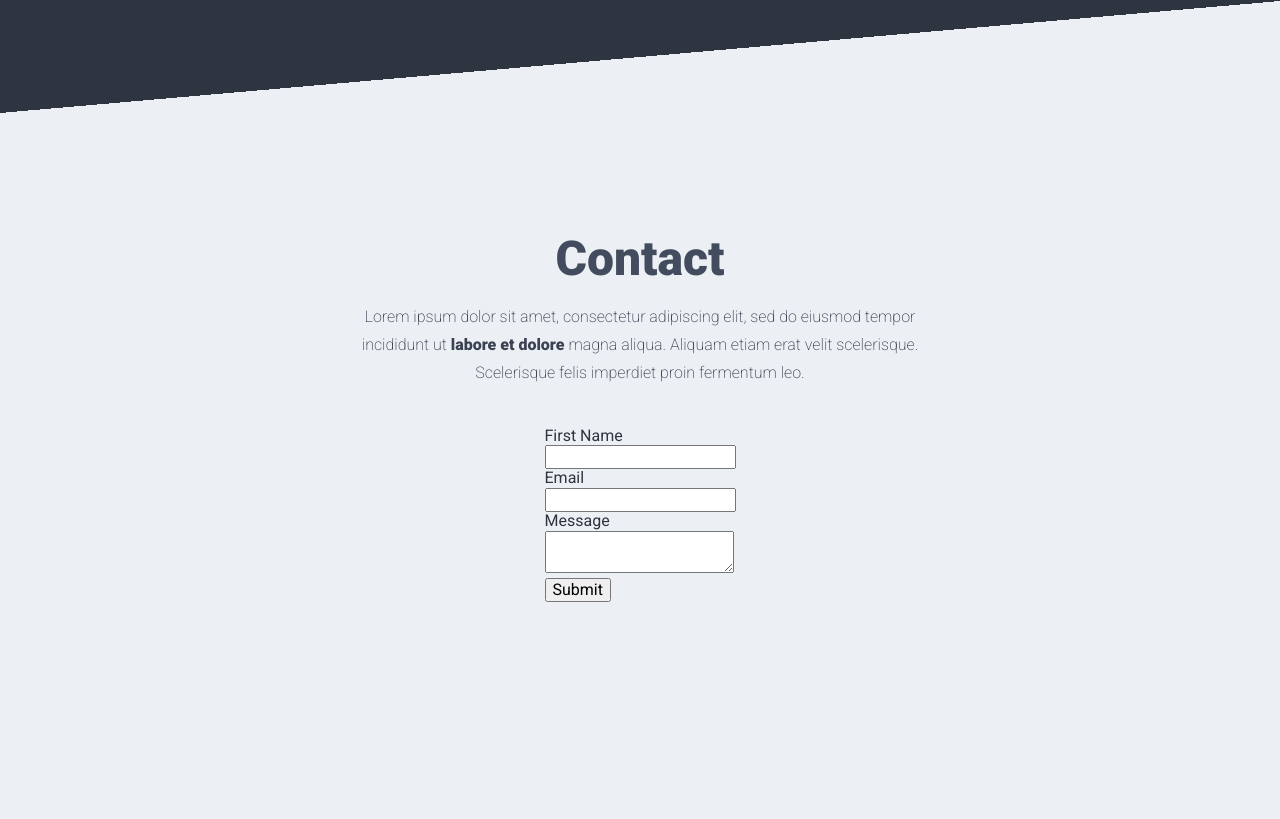
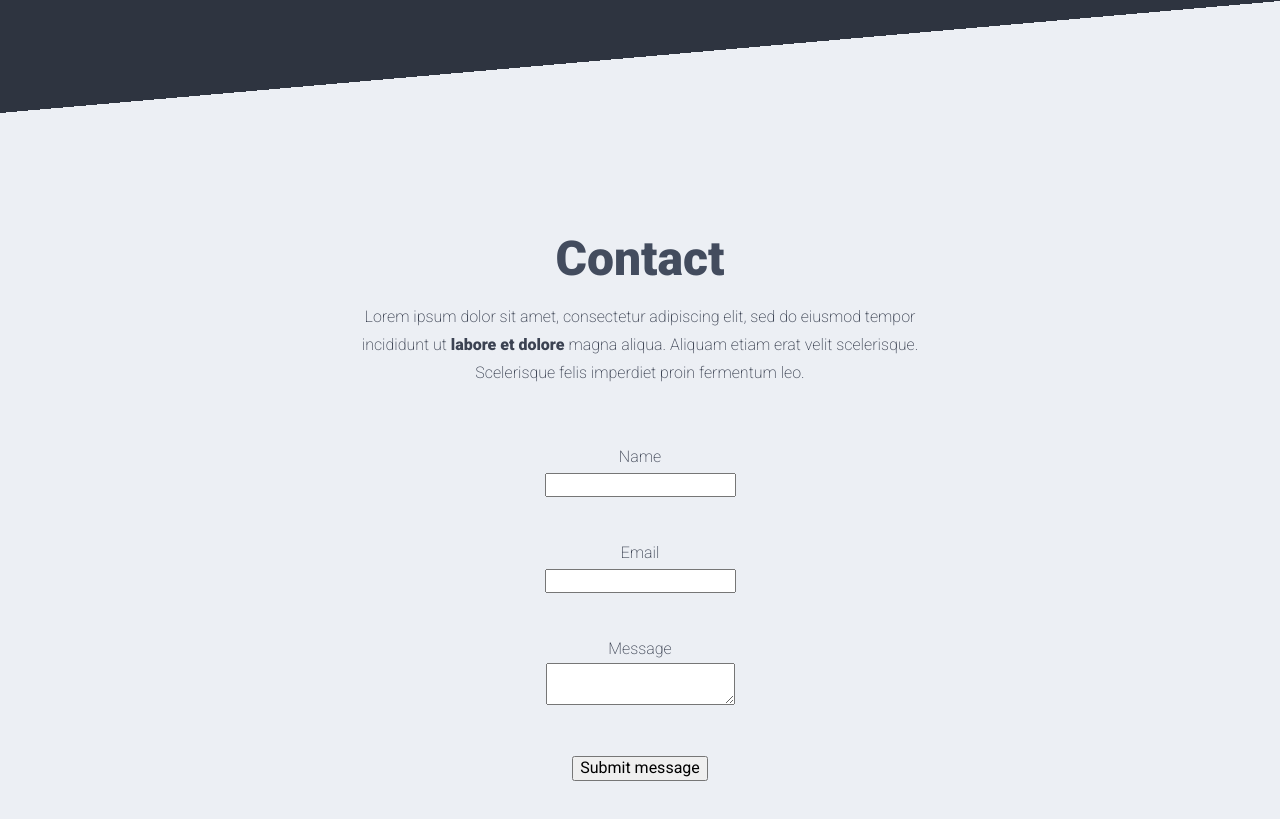
Before and after one commit to sarahtguindy/portfolio, a React (Create React App) app: page / in a window 1280 px wide. Shown: the part 1669-2488 px from the top of the page. Before the commit the page ends 2271 px from the top, so only its background shows below. Built offline with nearby package versions, Linux system fonts and the light colour scheme.

Commit message:
Create Contact form skeleton

```diff
--- a/public/index.html
+++ b/public/index.html
@@ -14,6 +14,12 @@
 </head>
 
 <body>
+  <form name="contact" netlify netlify-honeypot="bot-field" hidden>
+    <input type="text" name="name">
+    <input type="email" name="email">
+    <textarea name="message"></textarea>
+  </form>
+
   <div id="root"></div>
 </body>
 
--- a/src/components/Contact/Contact.js
+++ b/src/components/Contact/Contact.js
@@ -17,30 +17,23 @@
               felis imperdiet proin fermentum leo.
             </p>
 
-            <form
-              name="contact v1"
-              method="POST"
-              data-netlify="true"
-              onSubmit="submit"
-            >
-              <input type="hidden" name="hidden-form" value="contact v1" />
-
-              <div>
-                <label htmlFor="first-name">First Name</label> <br />
-                <input id="first-name" type="text" name="first-name" />
-              </div>
-
-              <div>
+            <form name="contact" method="post">
+              <input type="hidden" name="form-name" value="contact" />
+              <p>
+                <label htmlFor="name">Name</label> <br />
+                <input type="text" id="name" name="name" required />
+              </p>
+              <p>
                 <label htmlFor="email">Email</label> <br />
-                <input id="email" type="email" name="email" />
-              </div>
-
-              <div>
+                <input type="email" id="email" name="email" required />
+              </p>
+              <p>
                 <label htmlFor="message">Message</label> <br />
-                <textarea id="message" name="message"></textarea>
-              </div>
-
-              <button type="submit">Submit</button>
+                <textarea id="message" name="message" required></textarea>
+              </p>
+              <p>
+                <input type="submit" value="Submit message" />
+              </p>
             </form>
           </div>
         </div>
```
Also changed, not shown: github-reference.png (added).
